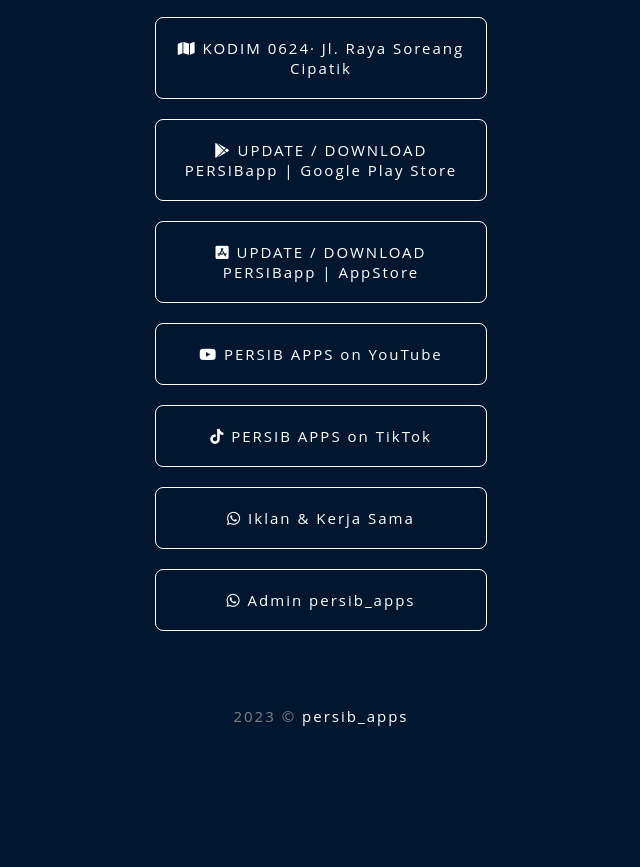
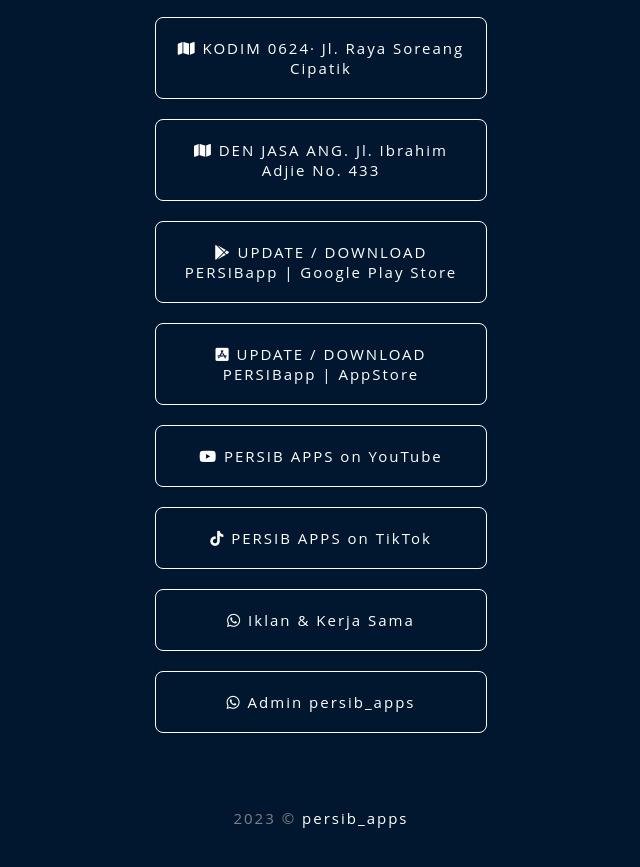
Before and after one commit to persibappsUnofficial/Linktree, a plain HTML site: page index.html in a window 1280 px wide. Shown: the part 912-1779 px from the top of the page, without its empty margins (319-959 px from the left). Before the commit the page ends 1681 px from the top, so only its background shows below. Drawn offline with nearby package versions, Linux system fonts and the light colour scheme.

Commit message:
Update index.html

```diff
--- a/index.html
+++ b/index.html
@@ -35,6 +35,7 @@
         <a href="https://bit.ly/Cara-Membeli-Tiket-Persib" class="links-ticket"><i class="fa fa-ticket" ></i> Tata Cara Pembelian Tiket Pertandingan PERSIB di #PERSIBapp</a>
         <a href="https://bit.ly/DraftSK-Suket" class="links-ticket"><i class="fa-solid fa-file-lines" ></i> Draft SK & Suket</a>
         <a href="https://maps.app.goo.gl/kCMQGdU4WBCRCvgM8" class="links-maps1"><i class="fa fa-map"></i> KODIM 0624· Jl. Raya Soreang Cipatik</a>
+        <a href="https://maps.app.goo.gl/Vre5ZgiFRjzqwh8n9" class="links-maps1"><i class="fa fa-map"></i> DEN JASA ANG. Jl. Ibrahim Adjie No. 433 </a>
         <a href="http://onelink.to/persibapp" class="links-android"><i class="fa-brands fa-google-play"></i> UPDATE / DOWNLOAD PERSIBapp | Google Play Store</a>
         <a href="http://apple.co/3Y33TXL" class="links-ios"><i class="fa-brands fa-app-store-ios"></i> UPDATE / DOWNLOAD PERSIBapp | AppStore</a>
         <a href="https://www.youtube.com/channel/UCWTLDZS8OG0s2OJNlNAXH-g" class="links-youtube"><i class="fa-brands fa-youtube"></i> PERSIB APPS on YouTube</a>
```
